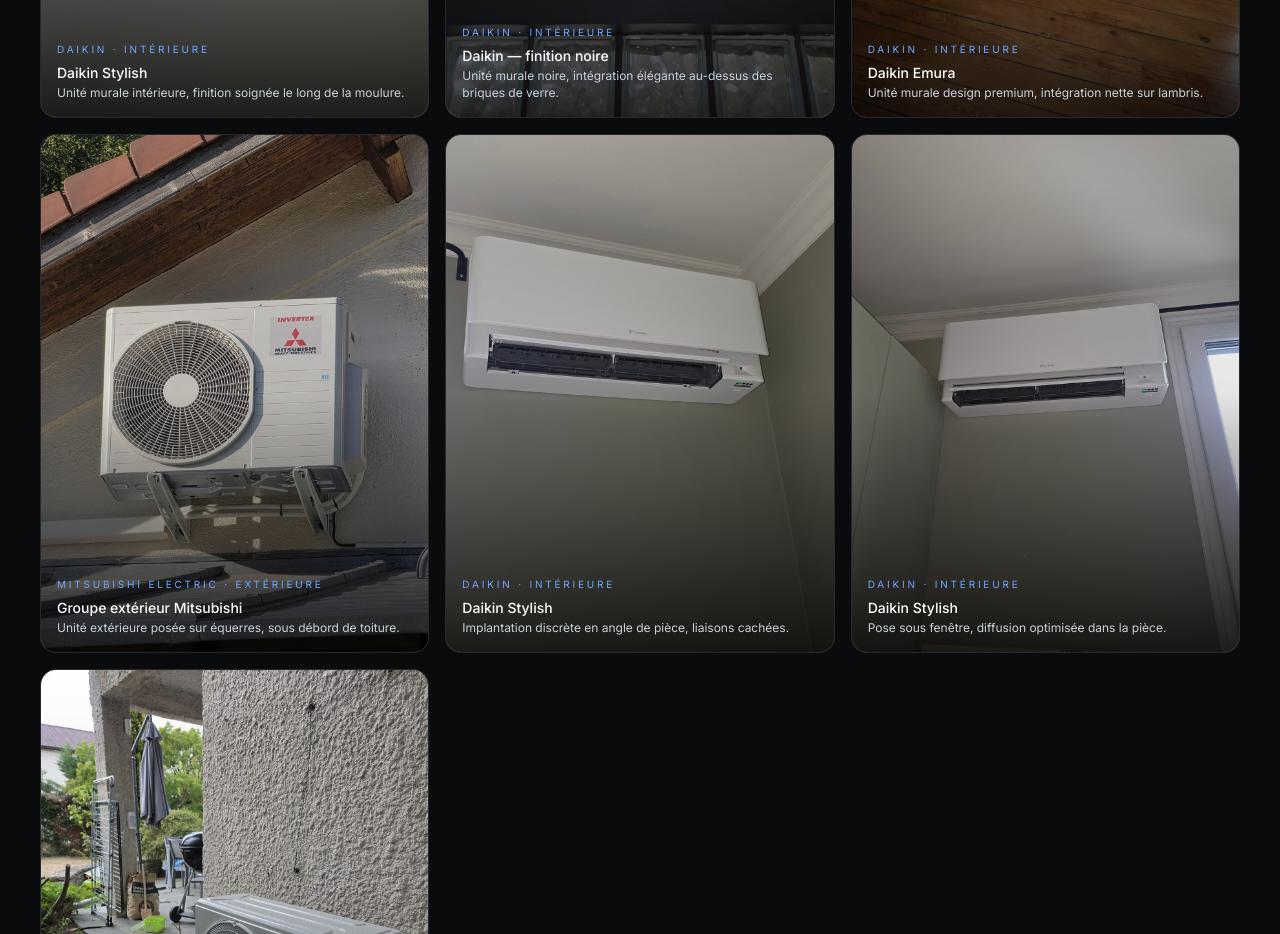
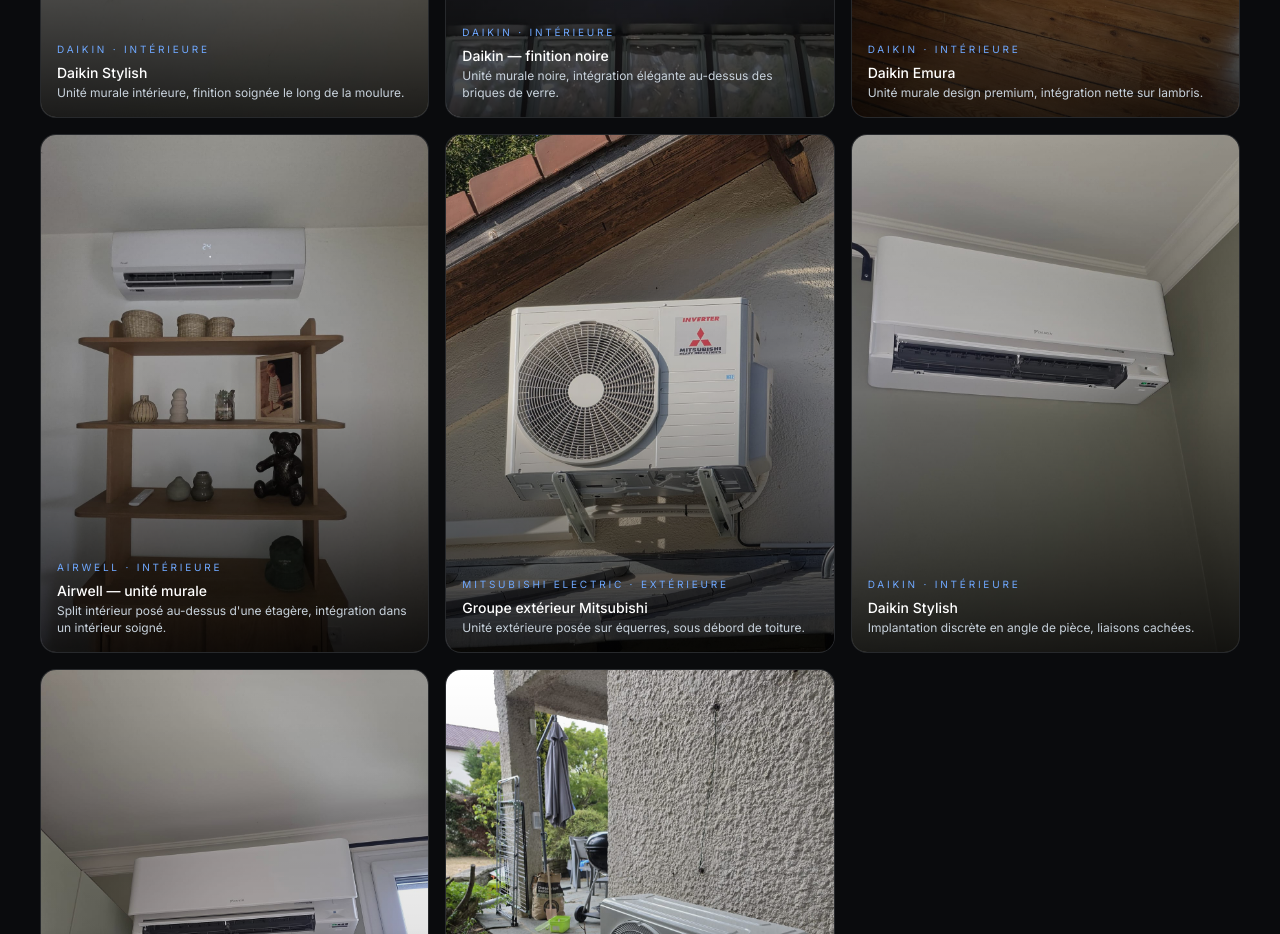
Before and after one commit to natanelbensimhon-del/groupe-obsidian, a Next.js app: page /realisations in a window 1280 px wide. Shown: the part 1340-2274 px from the top of the page. Built offline with nearby package versions, Linux system fonts and the light colour scheme; a web font is replaced by a local one.

Commit message:
Realisations: ajout du split interieur Airwell

```diff
--- a/content/realisations.ts
+++ b/content/realisations.ts
@@ -32,6 +32,13 @@
     kind: "Intérieure",
   },
   {
+    src: "/realisations/airwell-interieur-1.jpg",
+    title: "Airwell — unité murale",
+    caption: "Split intérieur posé au-dessus d'une étagère, intégration dans un intérieur soigné.",
+    brand: "Airwell",
+    kind: "Intérieure",
+  },
+  {
     src: "/realisations/mitsubishi-exterieur-1.jpg",
     title: "Groupe extérieur Mitsubishi",
     caption: "Unité extérieure posée sur équerres, sous débord de toiture.",
```
Also changed, not shown: public/realisations/airwell-interieur-1.jpg (added).
